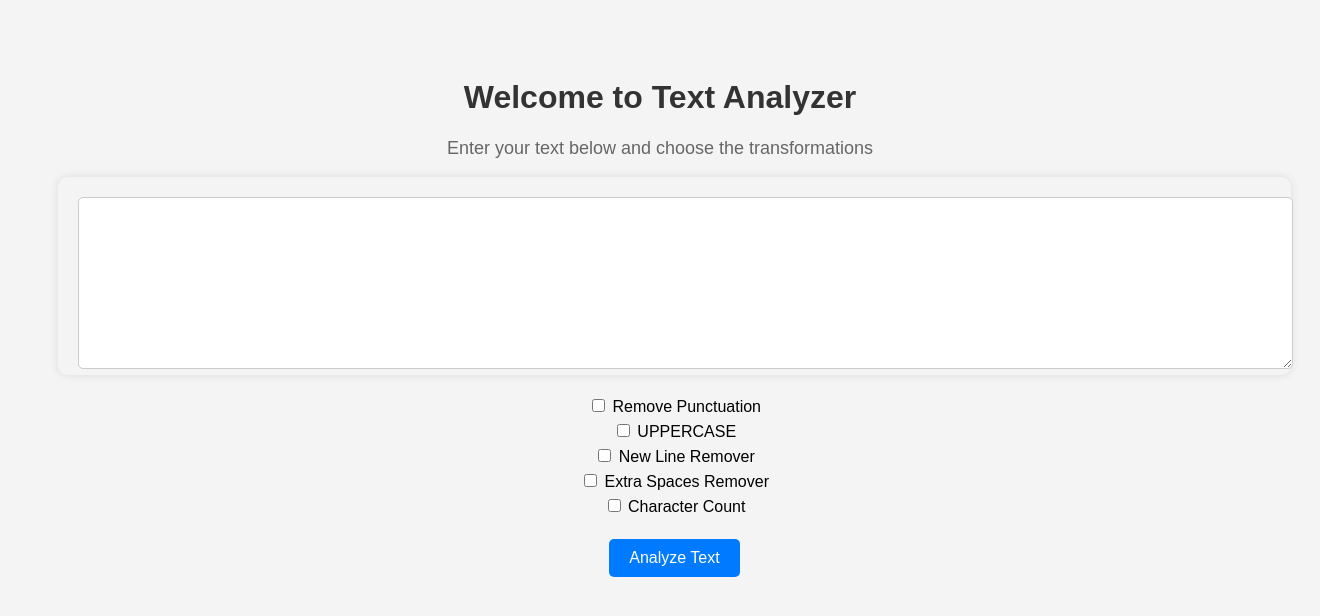
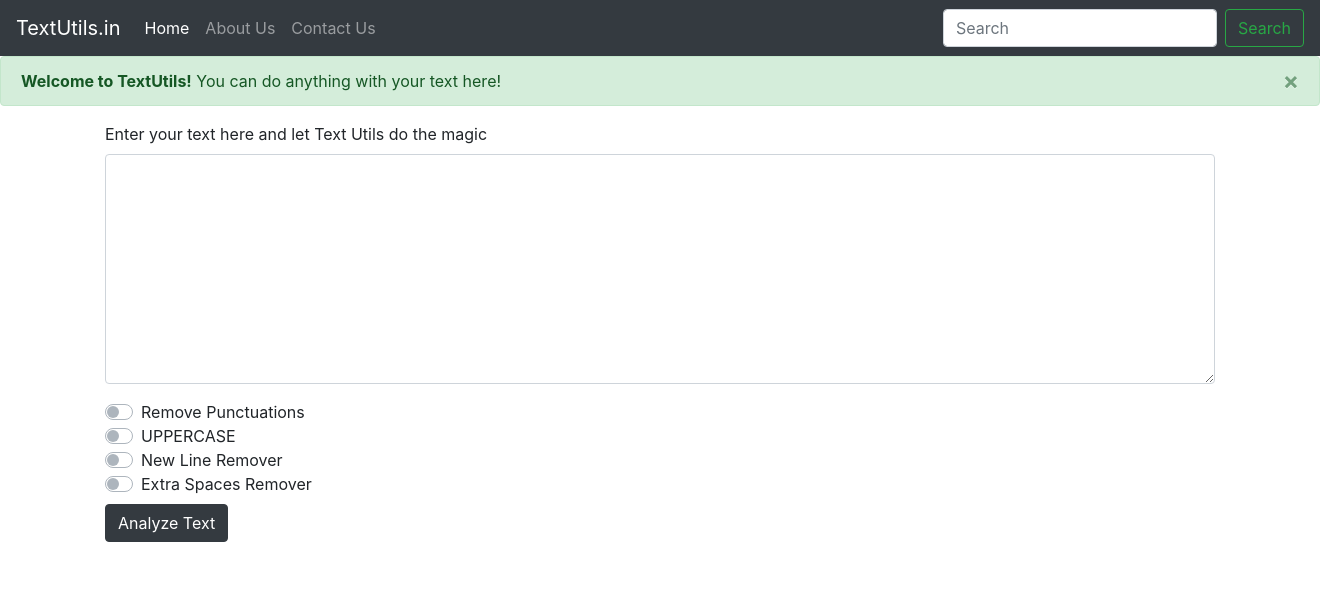
Before and after one commit to MASOOM-BIT/DjangoProjects, a Django app: page / in a window 1320 px wide. Shown: the top 616 px of the page. Run offline with Django 5.2, Linux system fonts and the light colour scheme; some libraries are stand-ins or nearby versions.

Commit message:
Revamp index.html with Bootstrap for improved layout, styling, and user experience, including a navigation bar and success alert.

```diff
--- a/mysite/templates/index.html
+++ b/mysite/templates/index.html
@@ -1,38 +1,90 @@
-<!DOCTYPE html>
+<!doctype html>
 <html lang="en">
-<head>
-    <meta charset="UTF-8">
-    <meta name="viewport" content="width=device-width, initial-scale=1.0">
-    <title>Text Analyzer</title>
-</head>
-<body style="font-family: Arial, sans-serif; background-color: #f4f4f4; text-align: center; padding: 50px;">
+  <head>
+    <!-- Required meta tags -->
+    <meta charset="utf-8">
+    <meta name="viewport" content="width=device-width, initial-scale=1, shrink-to-fit=no">
 
-    <h1 style="color: #333;">Welcome to Text Analyzer</h1>
-    <p style="font-size: 18px; color: #666;">Enter your text below and choose the transformations</p>
+    <!-- Bootstrap CSS -->
+    <link rel="stylesheet" href="https://stackpath.bootstrapcdn.com/bootstrap/4.2.1/css/bootstrap.min.css" integrity="sha384-GJzZqFGwb1QTTN6wy59ffF1BuGJpLSa9DkKMp0DgiMDm4iYMj70gZWKYbI706tWS" crossorigin="anonymous">
 
-    <form action="/Analyize" method="get" style="width: 1193px; height: 158px; padding: 20px; border-radius: 10px; box-shadow: 0px 0px 10px rgba(0, 0, 0, 0.1); display: inline-block;">
-        <textarea name="text" style="width: 100%; height: 150px; padding: 10px; font-size: 16px; border: 1px solid #ccc; border-radius: 5px;"></textarea>
-        <br><br>
+    <title>Text Utils</title>
+  </head>
+  <body>
+<nav class="navbar navbar-expand-lg navbar-dark bg-dark">
+  <a class="navbar-brand" href="#">TextUtils.in</a>
+  <button class="navbar-toggler" type="button" data-toggle="collapse" data-target="#navbarNavDropdown" aria-controls="navbarNavDropdown" aria-expanded="false" aria-label="Toggle navigation">
+    <span class="navbar-toggler-icon"></span>
+  </button>
+  <div class="collapse navbar-collapse" id="navbarNavDropdown">
+    <ul class="navbar-nav">
+      <li class="nav-item active">
+        <a class="nav-link" href="#">Home <span class="sr-only">(current)</span></a>
+      </li>
+      <li class="nav-item">
+        <a class="nav-link" href="#">About Us</a>
+      </li>
+      <li class="nav-item">
+        <a class="nav-link" href="#">Contact Us</a>
+      </li>
 
-        <label style="display: block; margin: 5px 0;">
-            <input type="checkbox" name="removepunc"> Remove Punctuation
-        </label>
-        <label style="display: block; margin: 5px 0;">
-            <input type="checkbox" name="fullcaps"> UPPERCASE
-        </label>
-        <label style="display: block; margin: 5px 0;">
-            <input type="checkbox" name="newlineremover"> New Line Remover
-        </label>
-        <label style="display: block; margin: 5px 0;">
-            <input type="checkbox" name="extraspaceremover"> Extra Spaces Remover
-        </label>
-        <label style="display: block; margin: 5px 0;">
-            <input type="checkbox" name="charcount"> Character Count
-        </label>
-        <br>
+    </ul>
+  </div>
+  <form class="form-inline">
+    <input class="form-control mr-sm-2" type="search" placeholder="Search" aria-label="Search">
+    <button class="btn btn-outline-success my-2 my-sm-0" type="submit">Search</button>
+  </form>
+</nav>
 
-        <button type="submit" style="background-color: #007bff; color: white; border: none; padding: 10px 20px; font-size: 16px; cursor: pointer; border-radius: 5px;">Analyze Text</button>
+
+<div class="alert alert-success alert-dismissible fade show" role="alert">
+  <strong>Welcome to TextUtils!</strong> You can do anything with your text here!
+  <button type="button" class="close" data-dismiss="alert" aria-label="Close">
+    <span aria-hidden="true">×</span>
+  </button>
+</div>
+
+
+<div class="container">
+
+  <form action='/Analyize' method='get'>
+
+
+
+  <div class="form-group">
+    <label for="exampleFormControlTextarea1">Enter your text here and let Text Utils do the magic</label>
+    <textarea class="form-control" name='text' id="exampleFormControlTextarea1" rows="9"></textarea>
+  </div>
+
+<div class="custom-control custom-switch">
+  <input type="checkbox" name="removepunc" class="custom-control-input" id="customSwitch1">
+  <label class="custom-control-label" for="customSwitch1">Remove Punctuations</label>
+</div>
+
+  <div class="custom-control custom-switch">
+  <input type="checkbox" name="fullcaps" class="custom-control-input" id="customSwitch2">
+  <label class="custom-control-label" for="customSwitch2">UPPERCASE</label>
+</div>
+
+  <div class="custom-control custom-switch">
+  <input type="checkbox"  name="newlineremover" class="custom-control-input" id="customSwitch3">
+  <label class="custom-control-label" for="customSwitch3">New Line Remover</label>
+</div>
+
+  <div class="custom-control custom-switch">
+  <input type="checkbox"  name="extraspaceremover" class="custom-control-input" id="customSwitch4">
+  <label class="custom-control-label" for="customSwitch4">Extra Spaces Remover</label>
+</div>
+
+<button type="submit" class="btn btn-dark mt-2">Analyze Text</button>
     </form>
+</div>
 
-</body>
+
+    <!-- Optional JavaScript -->
+    <!-- jQuery first, then Popper.js, then Bootstrap JS -->
+    <script src="https://code.jquery.com/jquery-3.3.1.slim.min.js" integrity="sha384-q8i/X+965DzO0rT7abK41JStQIAqVgRVzpbzo5smXKp4YfRvH+8abtTE1Pi6jizo" crossorigin="anonymous"></script>
+    <script src="https://cdnjs.cloudflare.com/ajax/libs/popper.js/1.14.6/umd/popper.min.js" integrity="sha384-wHAiFfRlMFy6i5SRaxvfOCifBUQy1xHdJ/yoi7FRNXMRBu5WHdZYu1hA6ZOblgut" crossorigin="anonymous"></script>
+    <script src="https://stackpath.bootstrapcdn.com/bootstrap/4.2.1/js/bootstrap.min.js" integrity="sha384-B0UglyR+jN6CkvvICOB2joaf5I4l3gm9GU6Hc1og6Ls7i6U/mkkaduKaBhlAXv9k" crossorigin="anonymous"></script>
+  </body>
 </html>
```
